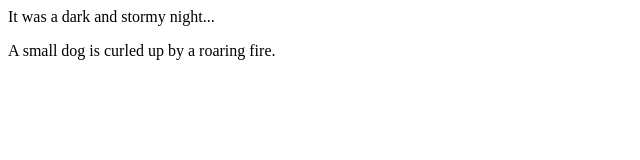
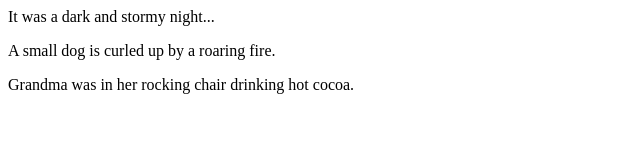
Before and after one commit to ac1988/fireside-story, a plain HTML site: page index.html in a window 1280 px wide. Shown: the whole page, without its empty margins (0-640 px from the left). Drawn offline with Linux system fonts and the light colour scheme.

Commit message:
Added third line of story

```diff
--- a/index.html
+++ b/index.html
@@ -2,5 +2,6 @@
     <body>
       <p>It was a dark and stormy night...</p>
       <p>A small dog is curled up by a roaring fire.</p>
+      <p>Grandma was in her rocking chair drinking hot cocoa.</p>
     </body>
   </html>
```
